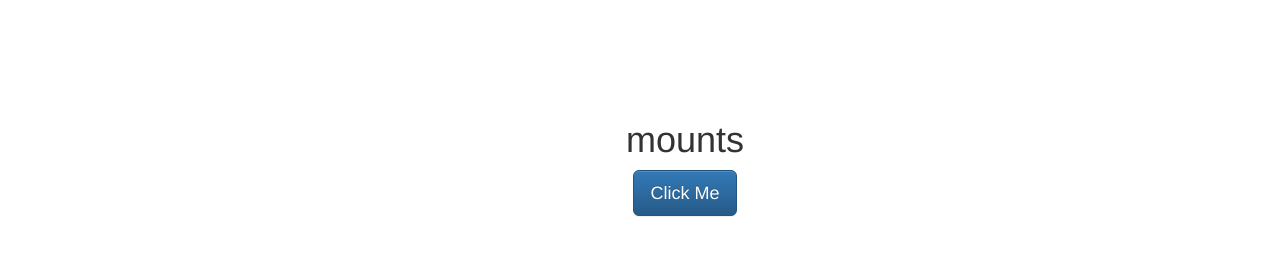
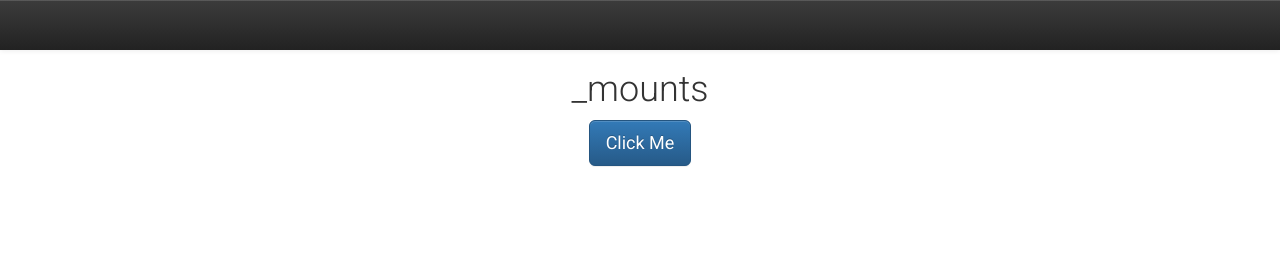
Before and after one commit to mariocatch/mounts, a website: page app/index.html in a window 1280 px wide. Drawn offline with nearby package versions, Linux system fonts and the light colour scheme; files that its build step writes are made by us from their sources.

Commit message:
Add browsersync refresh on source change. Add Roboto google font. Add start to navbar.

```diff
--- a/app/index.html
+++ b/app/index.html
@@ -8,13 +8,19 @@
 		<link rel="stylesheet" type="text/css" href="css/bootstrap.min.css"/>
 		<link rel="stylesheet" type="text/css" href="css/bootstrap-theme.min.css"/>
 		<link rel="stylesheet" type="text/css" href="css/site.css"/>
+
+		<link rel='stylesheet' type='text/css' href='http://fonts.googleapis.com/css?family=Roboto:400,100,100italic,300,300italic,500,400italic,500italic,700,700italic,900,900italic'>
 	</head>
 	<body>
+
+		<nav class="navbar navbar-default navbar-inverse">
+
+		</nav>
 
 		<div class="container">
 			<div class="row">
 				<div class="col-md-12 text-center">
-					<h1>mounts</h1>
+					<h1>_mounts</h1>
 					<btn id="test" class="btn btn-lg btn-primary">Click Me</btn>
 				</div>
 			</div>
--- a/app/styles/site.css
+++ b/app/styles/site.css
@@ -1,3 +1,15 @@
-body {
-	padding: 100px;
+body,html {
+	font-family: 'Roboto', sans-serif;
+	font-weight: 300;
 }
+
+h1,h2,h3,h4,h5,h6{
+	font-weight: 300;
+}
+
+.navbar {
+	padding: 0;
+	margin: 0;
+	border: none;
+	border-radius: 0;
+}
```
Also changed, not shown: gulpfile.js (+10 -12 lines).
